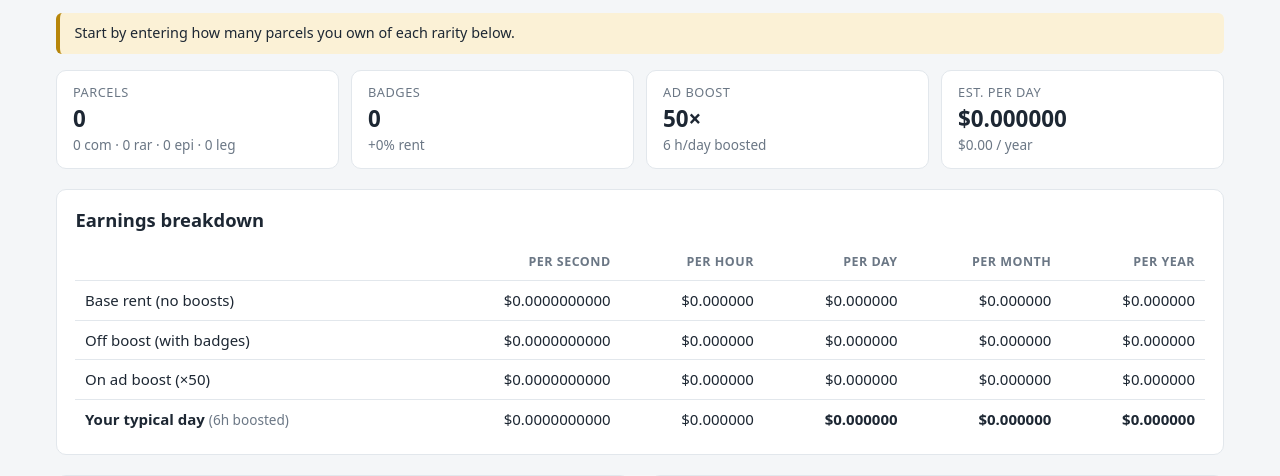
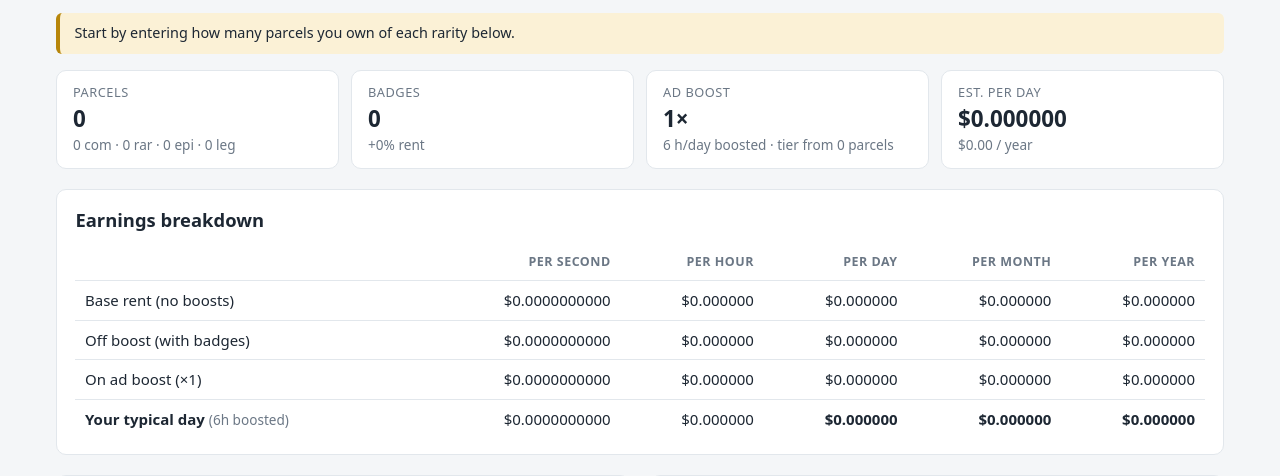
Before and after one commit to MXR156/AETracker, a Laravel app: page /my-parcels in a window 1280 px wide. Shown: the part 146-622 px from the top of the page. Run offline with Laravel 12, Linux system fonts and the light colour scheme; data that the repository does not hold is empty.

Commit message:
Base ad boost tiers on parcel count by default
Boost tiers were looked up by common-parcel equivalents (base rent /
common rent), so rare, epic and legendary parcels counted as several
commons and pushed players into a lower tier than the game's tier table
shows: 421 parcels with some rares came out at 2x instead of 3x.

Tiers now use the number of parcels owned by default, with a "Tiers are
based on" setting to switch back to rent. The defaults are now the real
boost tiers and UK badge tiers, and My Parcels shows the number the tier
was picked from.

Co-Authored-By: Claude Opus 5.5 <noreply@anthropic.com>
Claude-Session: https://claude.ai/code/session_01VwtGZefaQmRfQ1spRVxD21

```diff
--- a/app/Http/Controllers/SettingsController.php
+++ b/app/Http/Controllers/SettingsController.php
@@ -21,7 +21,7 @@ class SettingsController extends Controller
             return redirect()->route('settings.edit')->with('status', 'Settings reset to the defaults.');
         }
 
-        $rules = ['currency_symbol' => ['required', 'string', 'max:5'], 'boost_tiers' => ['required', 'string'], 'badge_tiers' => ['nullable', 'string']];
+        $rules = ['currency_symbol' => ['required', 'string', 'max:5'], 'boost_tiers' => ['required', 'string'], 'badge_tiers' => ['nullable', 'string'], 'boost_tier_basis' => ['required', 'in:parcels,rent']];
         foreach (array_keys(config('aetracker.defaults')) as $key) {
             $rules[$key] ??= ['required', 'numeric', 'min:0'];
         }
--- a/app/Services/EarningsCalculator.php
+++ b/app/Services/EarningsCalculator.php
@@ -85,7 +85,9 @@ class EarningsCalculator
 
         $commonRent = $this->rentPerSecond('common') ?: 1;
         $equivalents = $base / $commonRent;
-        $boostMultiplier = self::tierValue($this->boostTiers(), $equivalents) ?: 1;
+        $parcels = array_sum(array_map('floatval', $counts));
+        $tierAmount = $this->tierBasis() === 'rent' ? $equivalents : $parcels;
+        $boostMultiplier = self::tierValue($this->boostTiers(), $tierAmount) ?: 1;
         $badgePercent = $this->badgePercent($badgeCount, $badgeExtraPercent);
         $badgeMultiplier = 1 + $badgePercent / 100;
 
@@ -97,6 +99,7 @@ class EarningsCalculator
             'parcels' => (int) array_sum(array_map('intval', $counts)),
             'counts' => $counts,
             'equivalents' => $equivalents,
+            'tier_amount' => $tierAmount,
             'base_per_second' => $base,
             'badge_count' => $badgeCount,
             'badge_percent' => $badgePercent,
@@ -109,7 +112,7 @@ class EarningsCalculator
             'per_day' => $perDay,
             'per_month' => $perDay * 365 / 12,
             'per_year' => $perDay * 365,
-            'next_boost_drop' => $this->nextBoostDrop($equivalents),
+            'next_boost_drop' => $this->nextBoostDrop($tierAmount),
         ];
     }
 
@@ -123,12 +126,18 @@ class EarningsCalculator
         return $this->calculate($counts, $owned->count(), (float) $owned->sum('boost_percent'));
     }
 
-    /** Where the next (lower) ad boost tier starts, in common-parcel equivalents, if any. */
-    public function nextBoostDrop(float $equivalents): ?array
+    /** 'parcels' (tiers by parcel count) or 'rent' (tiers by common-parcel equivalents). */
+    public function tierBasis(): string
+    {
+        return ($this->settings['boost_tier_basis'] ?? 'parcels') === 'rent' ? 'rent' : 'parcels';
+    }
+
+    /** Where the next (lower) ad boost tier starts, in the tier basis units, if any. */
+    public function nextBoostDrop(float $amount): ?array
     {
         foreach ($this->boostTiers() as $tier) {
-            if ($tier['from'] > $equivalents + 1e-9) {
-                return ['at' => $tier['from'], 'multiplier' => $tier['value'], 'away' => $tier['from'] - $equivalents];
+            if ($tier['from'] > $amount + 1e-9) {
+                return ['at' => $tier['from'], 'multiplier' => $tier['value'], 'away' => $tier['from'] - $amount];
             }
         }
 
--- a/config/aetracker.php
+++ b/config/aetracker.php
@@ -40,13 +40,16 @@ return [
         // How many hours a day you are typically on ad boost.
         'boost_hours_per_day' => '6',
 
-        // Ad boost multiplier tiers. Atlas Earth sets your tier from your base rent per second, so tiers
-        // are given in "common parcel equivalents" (base rent / common rent). One line per tier:
-        // "from:multiplier". The highest "from" that you meet applies.
-        'boost_tiers' => "0:50\n31:40\n51:30\n151:20\n251:15\n501:10\n1001:5",
+        // Ad boost multiplier tiers, one line per tier: "from:multiplier". The highest "from" you meet applies.
+        'boost_tiers' => "1:20\n61:15\n101:10\n151:8\n181:7\n221:6\n251:5\n301:4\n351:3\n451:2",
+
+        // What the boost tier "from" numbers count: 'parcels' (how many parcels you own, as the game's
+        // tier table shows) or 'rent' (common-parcel equivalents: base rent / common rent, so a
+        // legendary counts as several commons).
+        'boost_tier_basis' => 'parcels',
 
         // Badge rent boost by number of badges owned, one line per tier: "badges:percent".
-        'badge_tiers' => "1:5\n11:10\n26:15\n51:20\n101:25\n151:30",
+        'badge_tiers' => "1:5\n11:10\n31:15\n61:20\n101:25",
 
         // What things cost you, in real money, for the planner.
         'atlas_bucks_per_parcel' => '100',
--- a/resources/views/portfolio/index.blade.php
+++ b/resources/views/portfolio/index.blade.php
@@ -17,13 +17,13 @@
     <div class="stat"><div class="label">Parcels</div><div class="value">{{ number_format($e['parcels']) }}</div>
         <div class="sub">@foreach ($calc::RARITIES as $r){{ $e['counts'][$r] ?? 0 }} {{ substr($r, 0, 1) === 'l' ? 'leg' : substr($r, 0, 3) }}@if (! $loop->last) · @endif @endforeach</div></div>
     <div class="stat"><div class="label">Badges</div><div class="value">{{ $owned->count() }}</div><div class="sub">+{{ ae_num($e['badge_percent'], 2) }}% rent</div></div>
-    <div class="stat"><div class="label">Ad boost</div><div class="value">{{ ae_num($e['boost_multiplier'], 2) }}×</div><div class="sub">{{ ae_num($e['boost_hours'], 1) }} h/day boosted</div></div>
+    <div class="stat"><div class="label">Ad boost</div><div class="value">{{ ae_num($e['boost_multiplier'], 2) }}×</div><div class="sub">{{ ae_num($e['boost_hours'], 1) }} h/day boosted · tier from {{ number_format($e['tier_amount']) }} {{ $calc->tierBasis() === 'rent' ? 'equiv.' : 'parcels' }}</div></div>
     <div class="stat"><div class="label">Est. per day</div><div class="value">{{ ae_money($e['per_day']) }}</div><div class="sub">{{ ae_money($e['per_year'], 2) }} / year</div></div>
 </div>
 
 @if ($e['next_boost_drop'] && $e['parcels'] > 0)
     <div class="notice">
-        Boost tier: you're about <strong>{{ number_format(ceil($e['next_boost_drop']['away'])) }}</strong> common-parcel equivalents away from dropping to the
+        Boost tier: you're <strong>{{ number_format(ceil($e['next_boost_drop']['away'])) }}</strong> {{ $calc->tierBasis() === 'rent' ? 'common-parcel equivalents' : Str::plural('parcel', (int) ceil($e['next_boost_drop']['away'])) }} away from dropping to the
         <strong>{{ ae_num($e['next_boost_drop']['multiplier'], 2) }}×</strong> boost tier.
         The <a href="{{ route('portfolio.planner') }}">planner</a> shows whether buying past it is still worth it.
     </div>
```
Also changed, not shown: resources/views/settings.blade.php (+10 -2 lines), tests/Feature/PortfolioTest.php (+5 -0 lines), tests/Unit/EarningsCalculatorTest.php (+20 -5 lines), README.md.
